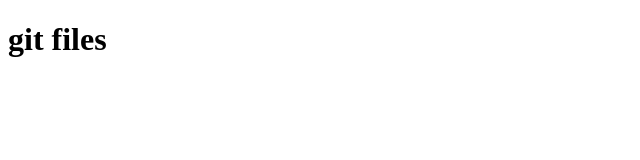
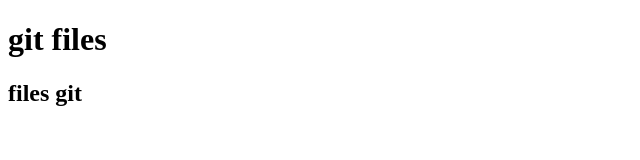
Before and after one commit to VenkatVenky36/git-files, a plain HTML site: page index.html in a window 1280 px wide. Shown: the whole page, without its empty margins (0-640 px from the left). Drawn offline with Linux system fonts and the light colour scheme.

Commit message:
some code add

```diff
--- a/index.html
+++ b/index.html
@@ -7,5 +7,6 @@
 </head>
 <body>
     <h1>git files</h1>
+    <h2>files git</h2>
 </body>
 </html>
```
